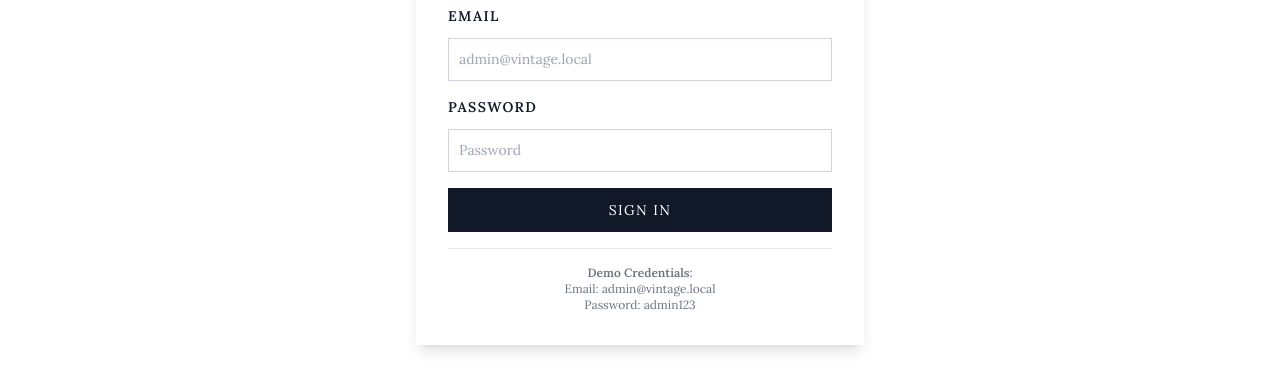
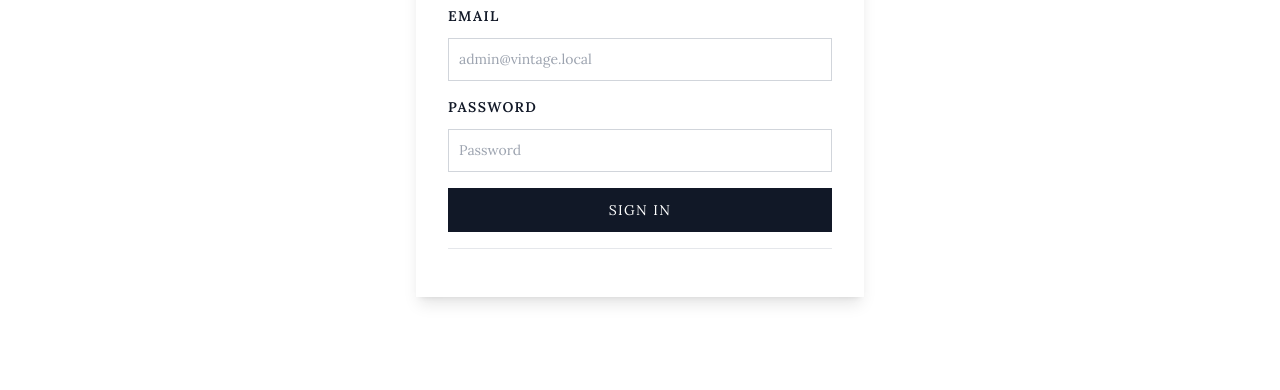
Before and after one commit to mohammedzineddine/vintage-and-glory, a website: page admin.html in a window 1280 px wide. Shown: the part 230-620 px from the top of the page. Drawn offline with nearby package versions, Linux system fonts and the light colour scheme.

Commit message:
Update admin.html

```diff
--- a/admin.html
+++ b/admin.html
@@ -112,11 +112,7 @@
         </form>
         <p id="adminAuthMsg" class="text-sm text-gray-600 mt-2 text-center"></p>
         <hr class="my-4">
-        <p class="text-xs text-gray-500 text-center">
-            <strong>Demo Credentials:</strong><br>
-            Email: admin@vintage.local<br>
-            Password: admin123
-        </p>
+
     </div>
 
     <!-- Admin panel (hidden until auth) -->
@@ -203,7 +199,7 @@
 
         // Demo credentials (in production, use Supabase Auth)
         const DEMO_ADMIN = {
-            email: 'admin@vintage.local',
+            email: 'mzineddine03@gmail.com',
             password: 'admin123'
         };
 
```
